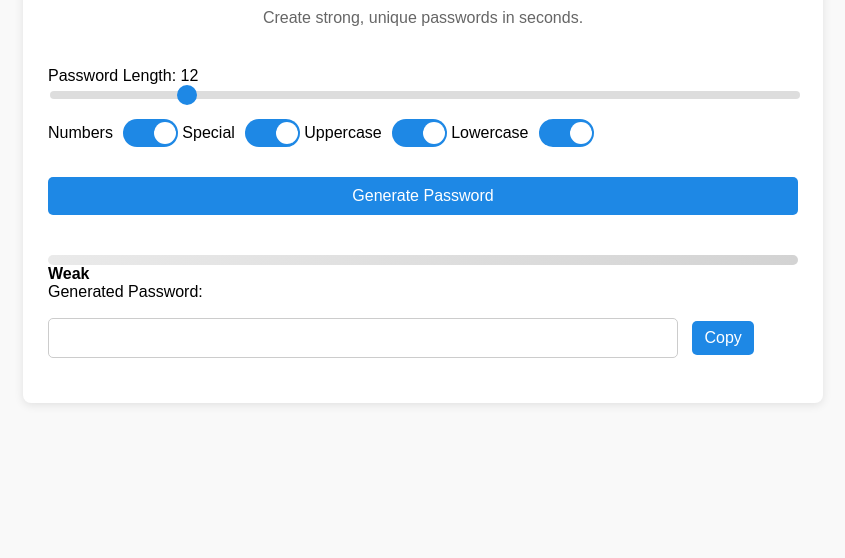
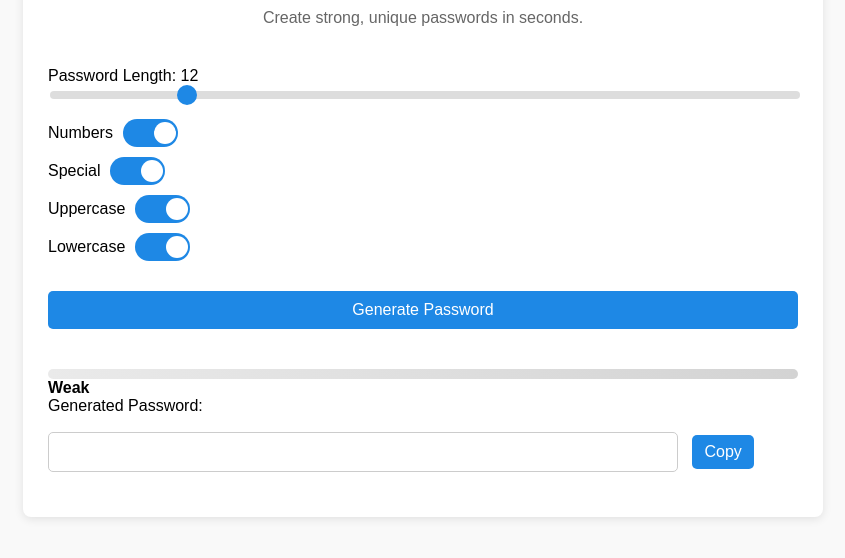
Before and after one commit to Gensgenerators/genpasswordgenerator.github.io, a plain HTML site: page index.html in a window 1280 px wide. Shown: the part 124-682 px from the top of the page, without its empty margins (217-1062 px from the left). Drawn offline with Linux system fonts and the light colour scheme.

Commit message:
Update index.html

```diff
--- a/index.html
+++ b/index.html
@@ -45,6 +45,7 @@
             <label for="length">Password Length: <span id="lengthValue">12</span></label>
             <input type="range" id="length" value="12" min="4" max="50">
             <div class="checkbox-group">
+                <div class="toggle-container">
                     <label class="toggle-label">
                         Numbers
                         <label class="switch">
@@ -52,6 +53,8 @@
                             <span class="slider round"></span>
                         </label>
                     </label>
+                </div>
+                <div class="toggle-container">
                     <label class="toggle-label">
                         Special
                         <label class="switch">
@@ -59,6 +62,8 @@
                             <span class="slider round"></span>
                         </label>
                     </label>
+                </div>
+                <div class="toggle-container">
                     <label class="toggle-label">
                         Uppercase
                         <label class="switch">
@@ -66,6 +71,8 @@
                             <span class="slider round"></span>
                         </label>
                     </label>
+                </div>
+                <div class="toggle-container">
                     <label class="toggle-label">
                         Lowercase
                         <label class="switch">
@@ -73,6 +80,7 @@
                             <span class="slider round"></span>
                         </label>
                     </label>
+                </div>
             </div>
             <button id="generate">Generate Password</button>
         </div>
@@ -91,8 +99,6 @@
             </div>
         </div>
     </div>
-
-
     <script src="script.js"></script>
 </body>
 </html>
```
Lines whose indentation alone changed are shown as unchanged.
